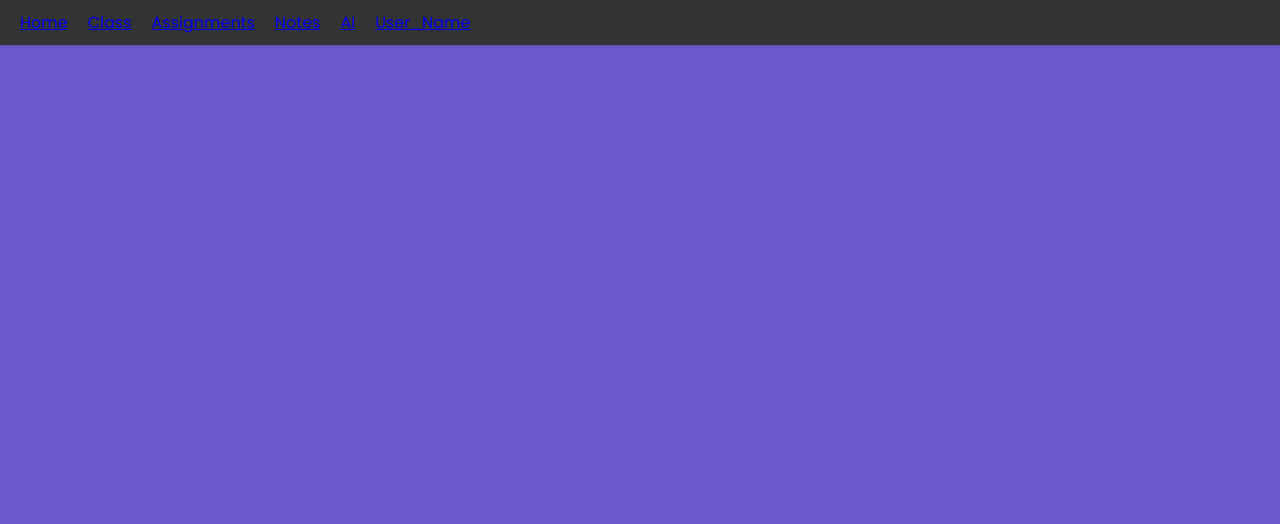
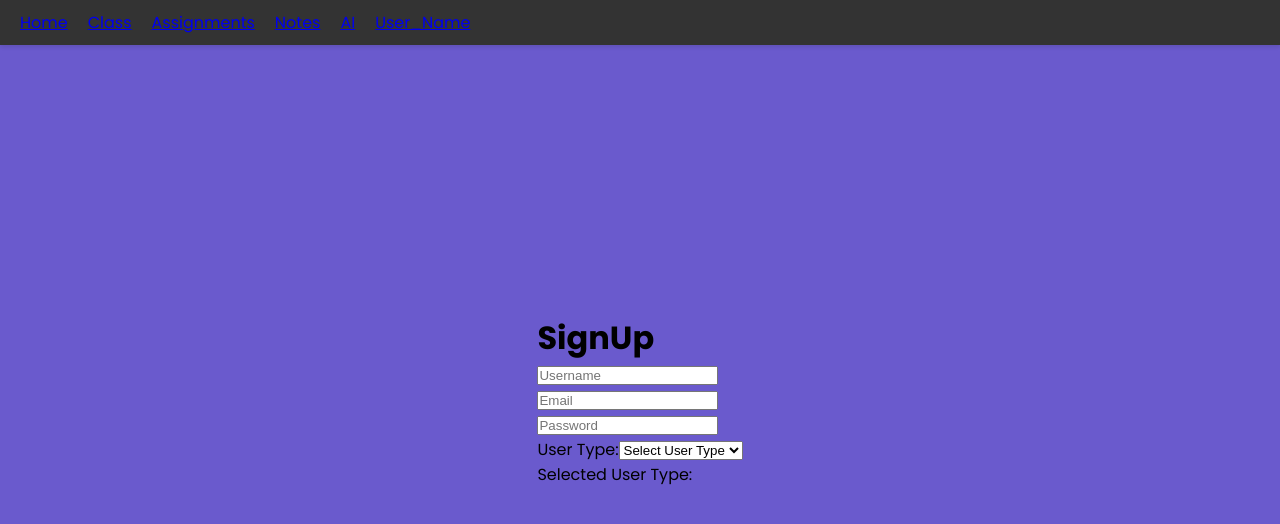
Before and after one commit to Chandan-DK/jit-ai-hackathon, a React (Create React App) app in the folder web-tutor/: page /signup in a window 1280 px wide. Shown: the top 524 px of the page. Built offline with nearby package versions, Linux system fonts and the light colour scheme.

Commit message:
add signup page
Signed-off-by: adeshkedlaya <adeshkedlaya03@gmail.com>

```diff
--- a/web-tutor/src/App.js
+++ b/web-tutor/src/App.js
@@ -9,6 +9,7 @@ import Assignments from "./components/Assignments/Assignments";
 import Notes from "./components/Notes/Notes";
 import AI from "./components/AI/AI";
 import UserProfile from "./components/UserProfile/UserProfile";
+import Signup from "./components/Login/Signup";
 
 function App() {
   return (
@@ -22,6 +23,8 @@ function App() {
         <Route path="/profile" element={<UserProfile />} />
         <Route path="/class-scheduler" element={<ClassScheduler />} />
         <Route path="/login" element={<Login />} />
+        <Route path="/signup" element={<Signup/>} />
+
       </Routes>
     </Router>
   );
--- a/web-tutor/src/components/Login/Login.js
+++ b/web-tutor/src/components/Login/Login.js
@@ -30,7 +30,7 @@ const Login = () => {
         <button type="submit">Login</button>
         <div className="register-link">
           <p>
-            Don't have an account? <a href="a">Sign Up</a>
+            Don't have an account? <a href="http://localhost:3000/signup">Sign Up</a>
           </p>
         </div>
       </form>
--- /dev/null
+++ b/web-tutor/src/components/Login/Signup.js
@@ -0,0 +1,85 @@
+import React, { useState } from "react";
+import { useHistory } from "react-router-dom";
+import api from "../../services/api";
+import "./Login.css";
+
+const Signup = () => {
+  const [formData, setFormData] = useState({
+    username: '',
+    email: '',
+    password: '',
+    userType: '', // Updated state to store the selected user type
+  });
+
+  const handleChange = (e) => {
+    const { name, value } = e.target;
+    setFormData((prevData) => ({
+      ...prevData,
+      [name]: value,
+    }));
+  };
+
+  const handleUserTypeChange = (e) => {
+    const userType = e.target.value;
+    setFormData((prevData) => ({
+      ...prevData,
+      userType: userType,
+    }));
+  };
+
+  return (
+    <div className="wrap">
+      <form action="">
+        <h1>SignUp</h1>
+        <div className="ipbox">
+          <input
+            type="text"
+            name="username"
+            placeholder="Username"
+            value={formData.username}
+            onChange={handleChange}
+            required
+          />
+        </div>
+        <div className="ipbox">
+          <input
+            type="email"
+            name="email"
+            placeholder="Email"
+            value={formData.email}
+            onChange={handleChange}
+            required
+          />
+        </div>
+        <div className="ipbox">
+          <input
+            type="password"
+            name="password"
+            placeholder="Password"
+            value={formData.password}
+            onChange={handleChange}
+            required
+          />
+        </div>
+        <div className="ipbox">
+          <label>
+            User Type:
+            <select
+              name="userType"
+              value={formData.userType}
+              onChange={handleUserTypeChange}
+            >
+              <option value="">Select User Type</option>
+              <option value="teacher">Teacher</option>
+              <option value="student">Student</option>
+            </select>
+          </label>
+        </div>
+      </form>
+      {/* Display selected user type for testing */}
+      <p>Selected User Type: {formData.userType}</p>
+    </div>
+  );
+};
+
+export default Signup;
```
